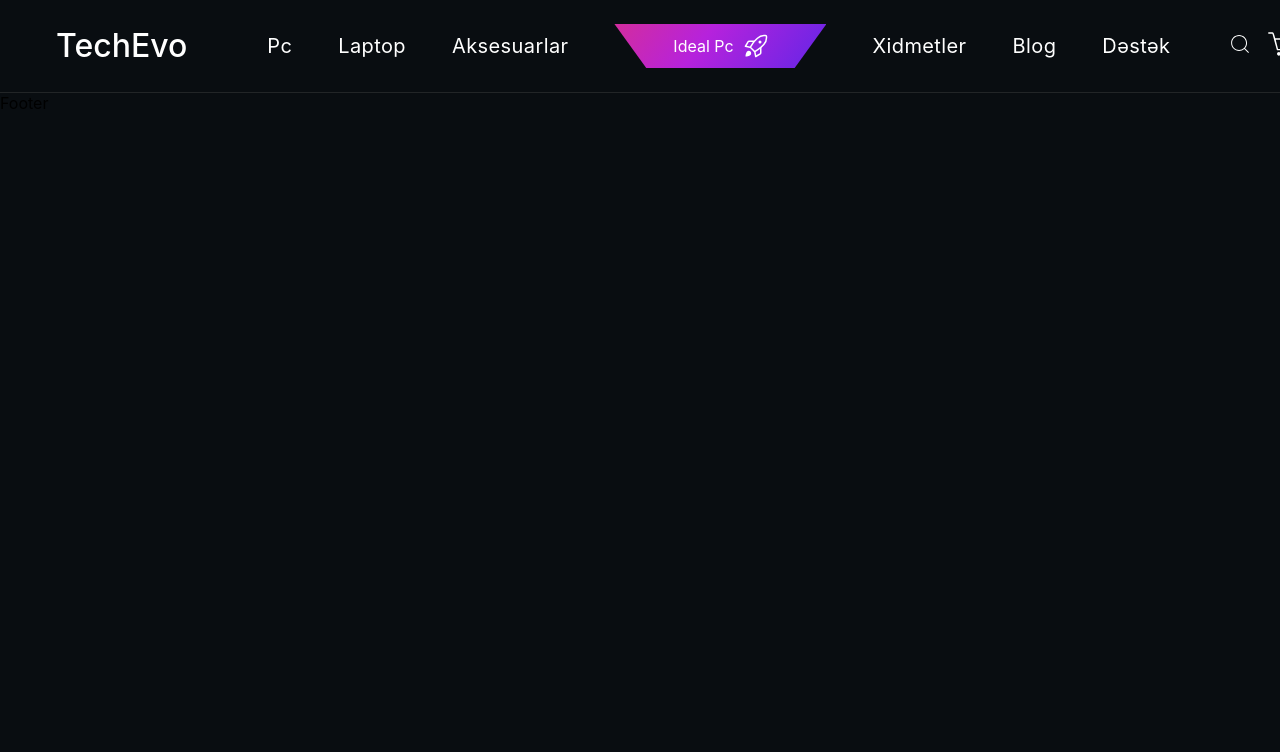
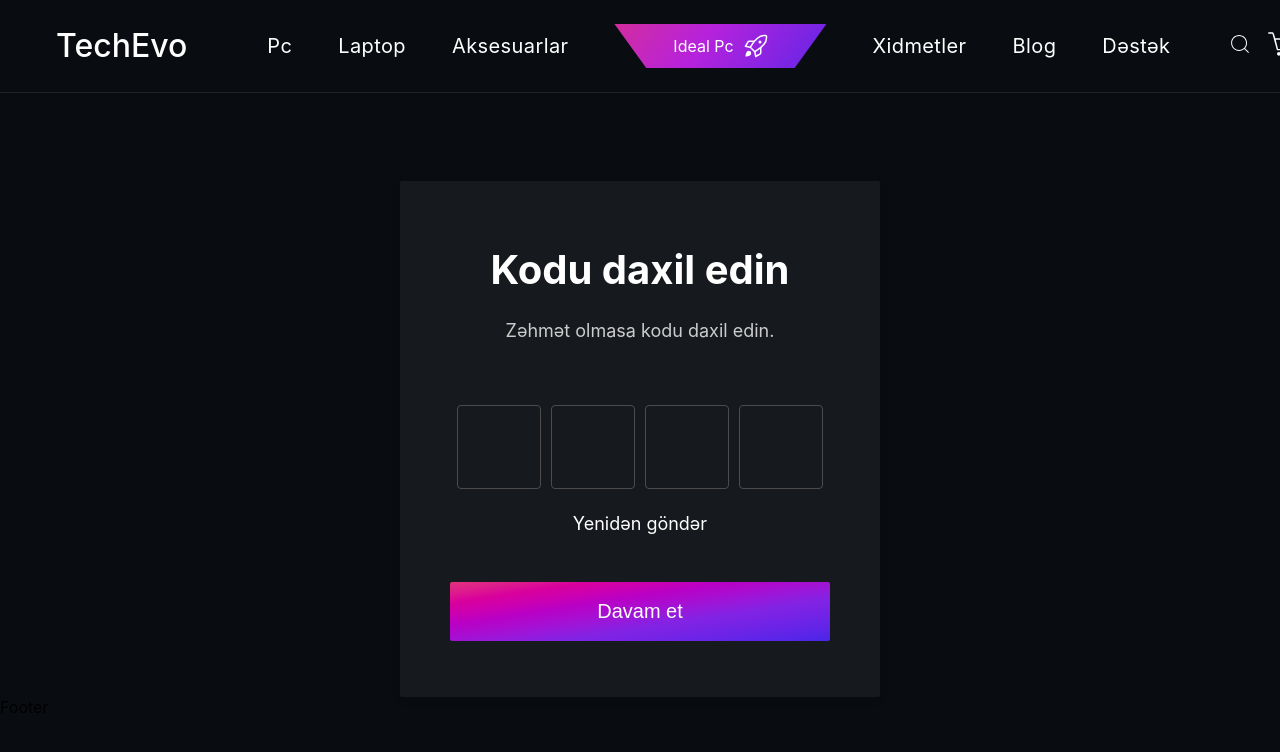
Before and after one commit to nigaraliyevas/TechEvo, a React (Vite) app: page /enterpassword in a window 1280 px wide. Shown: the top 752 px of the page. Built offline with nearby package versions, Linux system fonts and the light colour scheme; a web font is replaced by a local one.

Commit message:
EnterPasswordPage is done

```diff
--- /dev/null
+++ b/src/Pages/EnterPasswordPage/EnterPasswordPage.jsx
@@ -0,0 +1,27 @@
+import { useRef } from "react";
+import "./EnterPasswordPage.scss";
+import "../../../public/assets/common/base.scss";
+import Button from "../../components/Button/Button";
+import OtpInput from "../../components/OTP/OtpInput";
+
+const EnterPasswordPage = () => {
+  return (
+    <div className="password-reset-container">
+      <div className="container">
+        <div className="password-reset-box">
+          <form method="post" onSubmit={ev => ev.preventDefault()}>
+            <h2>Kodu daxil edin</h2>
+            <p>Zəhmət olmasa kodu daxil edin.</p>
+            <OtpInput />
+            <a className="text-decoration-none" href="">
+              Yenidən göndər
+            </a>
+            <Button buttonText={"Davam et"} />
+          </form>
+        </div>
+      </div>
+    </div>
+  );
+};
+
+export default EnterPasswordPage;
--- /dev/null
+++ b/src/Pages/EnterPasswordPage/EnterPasswordPage.scss
@@ -0,0 +1,46 @@
+@use "/public/assets/variables/variable" as variables;
+
+.password-reset-container {
+  display: flex;
+  justify-content: center;
+  align-items: center;
+  background-color: variables.$bgColor;
+  margin-top: 88px;
+
+  .container {
+    width: 100%;
+    max-width: 1300px;
+    padding: 0 20px;
+    display: flex;
+    justify-content: center;
+    align-items: center;
+  }
+  .password-reset-box {
+    background-color: #161a1e;
+    padding: 56px 50px;
+    border-radius: 2px;
+    max-width: 480px;
+    width: 100%;
+    text-align: center;
+    box-shadow: 0 4px 8px rgba(0, 0, 0, 0.1);
+    h2 {
+      color: white;
+      font-size: 40px;
+      padding: 8px;
+    }
+
+    p {
+      color: #cccccc;
+      margin-bottom: 56px;
+      margin-top: 10px;
+      padding: 8px;
+      font-size: 18px;
+    }
+    form a {
+      color: white;
+      font-size: 18px;
+      margin-top: 24px;
+      display: inline-block;
+    }
+  }
+}
--- a/src/Pages/RouterPage/RoutesPage.jsx
+++ b/src/Pages/RouterPage/RoutesPage.jsx
@@ -3,6 +3,7 @@ import LayoutPages from "../LayoutPage/LayoutPages";
 import Welcome from "../WelcomeRegisterPage/WelcomeRegisterPage";
 import ForgetPassPage from "../ForgetPasswordPage/ForgetPassPage";
 import PasswordReset from "../PasswordResetPage/PasswordReset";
+import EnterPasswordPage from "../EnterPasswordPage/EnterPasswordPage";
 
 const RoutesPage = () => {
   return (
@@ -12,6 +13,7 @@ const RoutesPage = () => {
           <Route path="/welcome" element={<Welcome />} />
           <Route path="/forget" element={<ForgetPassPage />} />
           <Route path="/newpassword" element={<PasswordReset />} />
+          <Route path="/enterpassword" element={<EnterPasswordPage />} />
         </Routes>
       </LayoutPages>
     </div>
--- /dev/null
+++ b/src/components/OTP/OtpInput.css
@@ -0,0 +1,12 @@
+.otp-input {
+  width: 84px;
+  height: 84px;
+  padding: 0;
+  text-align: center;
+  font-size: 24px;
+  margin: 0 5px;
+}
+.otp-input::-webkit-outer-spin-button, .otp-input::-webkit-inner-spin-button {
+  -webkit-appearance: none;
+  margin: 0;
+}/*# sourceMappingURL=OtpInput.css.map */
--- /dev/null
+++ b/src/components/OTP/OtpInput.jsx
@@ -0,0 +1,33 @@
+import { useRef } from "react";
+import "./OtpInput.scss";
+
+const OtpInput = () => {
+  const inputRefs = useRef([]);
+
+  const handleInput = (e, index) => {
+    const value = e.target.value;
+    if (value.length === 1 && index < inputRefs.current.length - 1) {
+      inputRefs.current[index + 1].focus();
+    }
+  };
+
+  const handleKeyDown = (e, index) => {
+    if (e.key === "Backspace" && index > 0 && e.target.value === "") {
+      inputRefs.current[index - 1].focus();
+    }
+  };
+
+  return (
+    <>
+      <div className="otp-input-container">
+        {Array(4)
+          .fill(0)
+          .map((_, index) => (
+            <input className="otp-input" key={`otp-input-${index}`} type="number" maxLength={1} minLength={1} ref={el => (inputRefs.current[index] = el)} onInput={e => handleInput(e, index)} onKeyDown={e => handleKeyDown(e, index)} />
+          ))}
+      </div>
+    </>
+  );
+};
+
+export default OtpInput;
--- /dev/null
+++ b/src/components/OTP/OtpInput.scss
@@ -0,0 +1,13 @@
+.otp-input {
+  &::-webkit-outer-spin-button,
+  &::-webkit-inner-spin-button {
+    -webkit-appearance: none;
+    margin: 0;
+  }
+  width: 84px;
+  height: 84px;
+  padding: 0;
+  text-align: center;
+  font-size: 24px;
+  margin: 0 5px;
+}
--- a/src/pages/WelcomeRegisterPage/WelcomeRegisterPage.jsx
+++ b/src/pages/WelcomeRegisterPage/WelcomeRegisterPage.jsx
@@ -1,4 +1,4 @@
-import React, { useState } from "react";
+import  { useState } from "react";
 import styles from "./WelcomeRegisterPage.module.scss";
 import "../../components/css/Button.scss";
 import eyeIcon from "../../../public/assets/images/Welcome/Faeye.png";
```
Also changed, not shown: src/pages/EnterPasswordPage/A.jsx (deleted), 1 other file (tests, documents, lock files or other folders).
